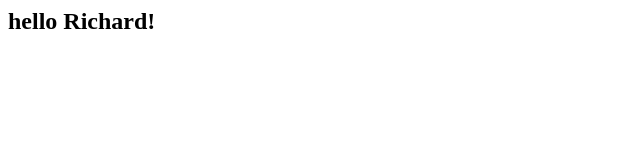
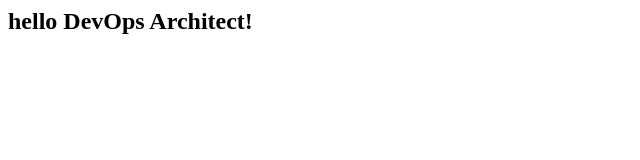
Before and after one commit to barker26394/jenkins_lab, a plain HTML site: page docker_lab/index.html in a window 1280 px wide. Shown: the whole page, without its empty margins (0-640 px from the left). Drawn offline with Linux system fonts and the light colour scheme.

Commit message:
Update index.html

```diff
--- a/docker_lab/index.html
+++ b/docker_lab/index.html
@@ -1 +1 @@
-<h2>hello Richard!</h2>
+<h2>hello DevOps Architect!</h2>
```
